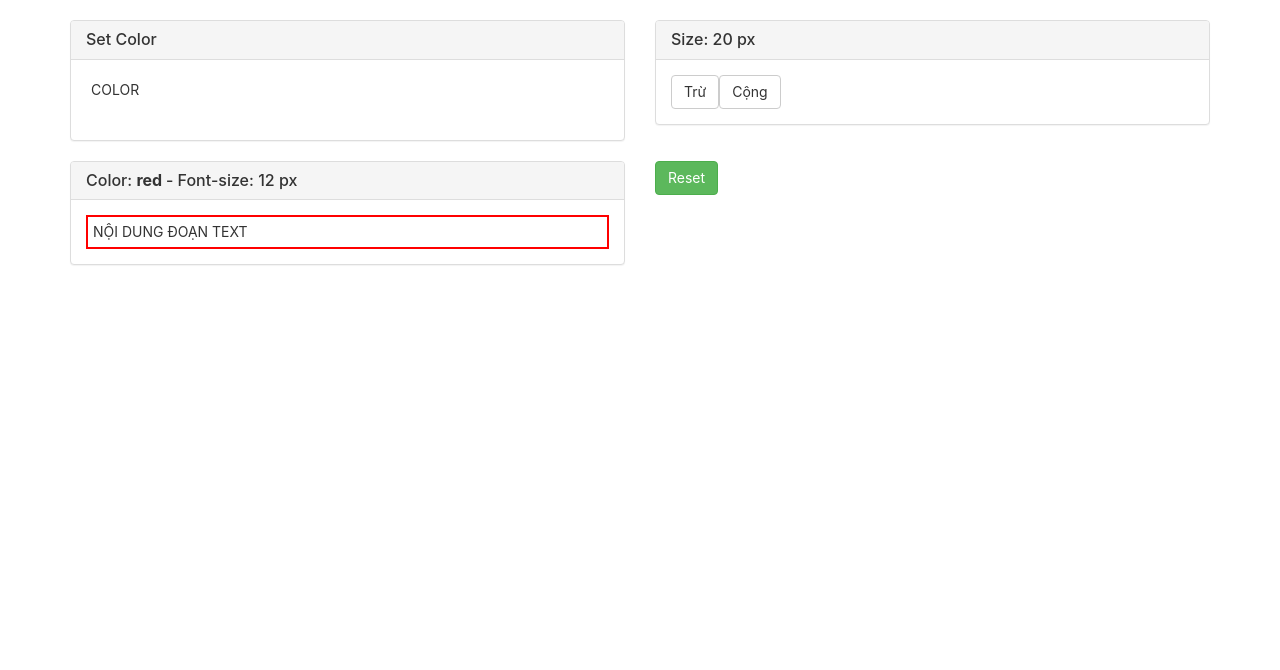
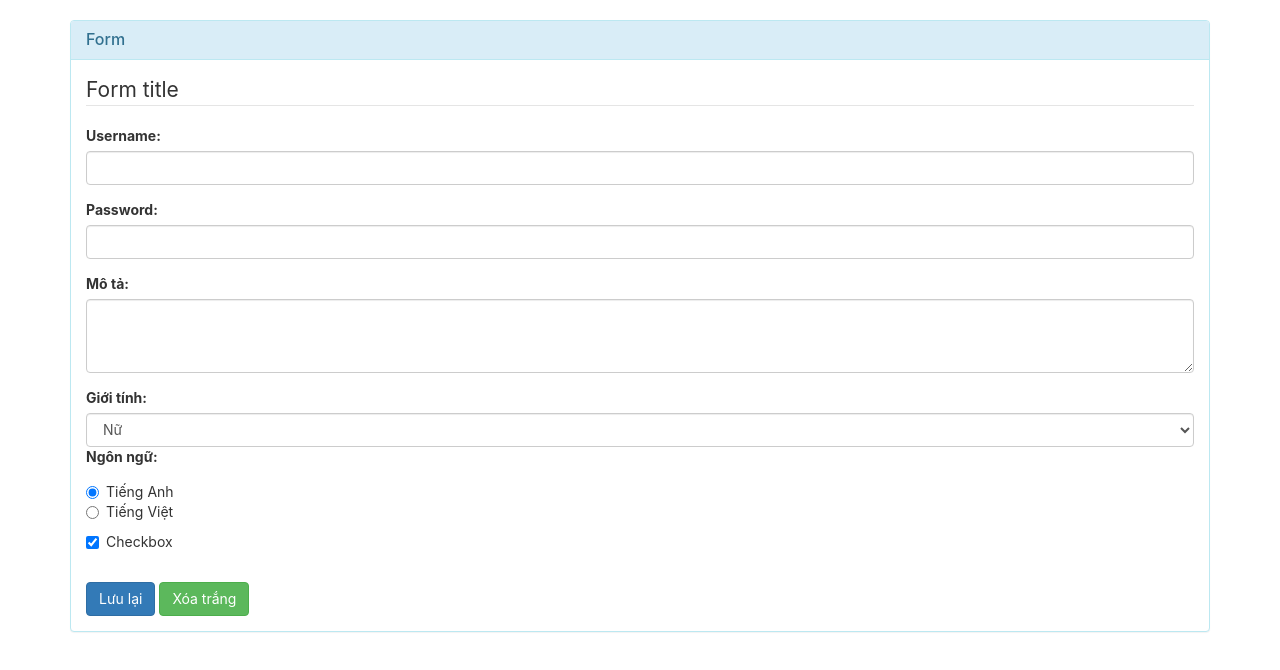
Before and after one commit to toanvan273/React-setColor-transfer-props-state, a React (Create React App) app: page / in a window 1280 px wide. Shown: the top 670 px of the page. Built offline with nearby package versions, Linux system fonts and the light colour scheme.

Commit message:
FORM - React

```diff
--- a/src/App.js
+++ b/src/App.js
@@ -1,24 +1,25 @@
 import React, { Component } from 'react';
 import './App.css'
-import SetColor from './components/setColor'
-import SetFont from './components/SetFont'
-import Result from './components/Result'
-import Reset from './components/Reset'
+import Form from './Form'
+
 class App extends Component {
 
   render() {
     return (
+      <div className="container">
 
-      <div className="container">
-        <div className="row">
-           <SetColor />
-            <SetFont/>
+        <div className="panel panel-info">
+            <div className="panel-heading">
+              <h3 className="panel-title">Form</h3>
+            </div>
+            <div className="panel-body">
+            <Form />
+
+
+
+            </div>
         </div>
 
-        <div className="row">
-           <Result />
-            <Reset />
-        </div>
       </div>
     );
   }
--- /dev/null
+++ b/src/Form.js
@@ -0,0 +1,86 @@
+import React, {Component} from 'react'
+
+class Form extends Component {
+    constructor(props){
+        super(props)
+        this.state = {
+            txtUsername: '',
+            txtPassword: '',
+            txtDesc: '',
+            sltGender: 0, //
+            rdLang: 'en',
+            checkStatus: true
+        }
+        this.onHandleChange = this.onHandleChange.bind(this)
+        this.onHandleSubmit = this.onHandleSubmit.bind(this)
+    }
+    onHandleChange(event){
+        // this.setState({
+        //     Username: event.target.value
+        // })
+        var target = event.target
+        var name = target.name
+        var value = target.type === 'checkbox' ? target.checked : target.value
+        this.setState({
+            [name]: value
+        })
+    }
+    onHandleSubmit(event){
+        event.preventDefault() //chặn submit
+        console.log(event.target)
+    }
+    render(){
+
+        return(
+            <>
+
+                <form onSubmit={this.onHandleSubmit}>
+                    <legend>Form title</legend>
+
+                    <div className="form-group">
+                        <label>Username: </label>
+                        <input type="text" className="form-control" value={this.state.txtUsername}  name='txtUsername' onChange={ this.onHandleChange }/>
+                    </div>
+                    <div className="form-group">
+                        <label>Password: </label>
+                        <input type="password" className="form-control" value={this.state.txtPassword}   name='txtPassword' onChange={ this.onHandleChange }/>
+                    </div>
+                    <div className="form-group">
+                        <label>Mô tả: </label>
+                        <textarea name="txtDesc" value={this.state.txtDesc}  className="form-control" rows="3" onChange={ this.onHandleChange }></textarea>
+                    </div>
+                    <label>Giới tính: </label>
+                    <select name="sltGender"  className="form-control" onChange={ this.onHandleChange }>
+                        <option value={0} >Nữ</option>
+                        <option value={1} >Nam</option>
+                    </select>
+                    <label>Ngôn ngữ: </label>
+                    <div className="radio">
+                        <label>
+                            <input type="radio" checked={this.state.rdLang === 'en'} name="rdLang" value="en" onChange={ this.onHandleChange }/>
+                            Tiếng Anh
+                        </label> <br/>
+                        <label>
+                            <input type="radio" checked={this.state.rdLang === 'vi'} name="rdLang" value="vi" onChange={ this.onHandleChange }/>
+                           Tiếng Việt
+                        </label>
+                    </div>
+                    <div className="checkbox">
+                        <label>
+                            <input type="checkbox" checked={this.state.checkStatus === true} value={true} name="checkStatus" onChange={ this.onHandleChange }/>
+                            Checkbox
+                        </label>
+                    </div>
+
+                    <br/>
+                    <button type="submit" className="btn btn-primary">Lưu lại</button>&nbsp;
+                    <button type="reset" className="btn btn-success">Xóa trắng</button>
+                </form>
+
+
+            </>
+        )
+    }
+}
+
+export default Form
--- a/src/components/Reset.js
+++ /dev/null
@@ -1,14 +0,0 @@
-import React, {Component} from 'react'
-
-class Reset extends Component {
-
-    render(){
-        return(
-            <div className="col-md-6">
-                <button className="btn btn-success" type="submit" >Reset</button>
-            </div>
-        )
-    }
-}
-
-export default Reset
--- a/src/components/Result.js
+++ /dev/null
@@ -1,23 +0,0 @@
-import React, {Component} from 'react'
-
-class Result extends Component {
-
-    render(){
-        return(
-            <div className="col-md-6">
-                <div className="panel panel-default">
-                    <div className="panel-heading">
-                        <h3 className="panel-title">Color: <strong> red </strong> - Font-size: 12 px</h3>
-                    </div>
-                    <div className="panel-body">
-                        <div id="test">
-                            NỘI DUNG ĐOẠN TEXT
-                        </div>
-                    </div>
-                </div>
-            </div>
-        )
-    }
-}
-
-export default Result
--- a/src/components/SetFont.js
+++ /dev/null
@@ -1,21 +0,0 @@
-import React, {Component} from 'react'
-
-class SetFont extends Component {
-    render(){
-        return(
-            <div className="col-md-6">
-                <div className="panel panel-default">
-                    <div className="panel-heading">
-                        <h3 className="panel-title">Size: 20 px</h3>
-                    </div>
-                    <div className="panel-body">
-                        <button className="btn btn-default" type="submit">Trừ</button>
-                        <button className="btn btn-default" type="submit" >Cộng</button>
-                    </div>
-                </div>
-            </div>
-        )
-    }
-}
-
-export default SetFont
--- a/src/components/setColor.js
+++ /dev/null
@@ -1,20 +0,0 @@
-import React, {Component} from 'react'
-
-class SetColor extends Component {
-    render(){
-        return(
-        <div className="col-md-6">
-            <div className="panel panel-default">
-                <div className="panel-heading">
-                    <h3 className="panel-title">Set Color</h3>
-                </div>
-                <div className="panel-body">
-                <span>COLOR</span>
-                </div>
-            </div>
-        </div>
-        )
-    }
-}
-
-export default SetColor
```
